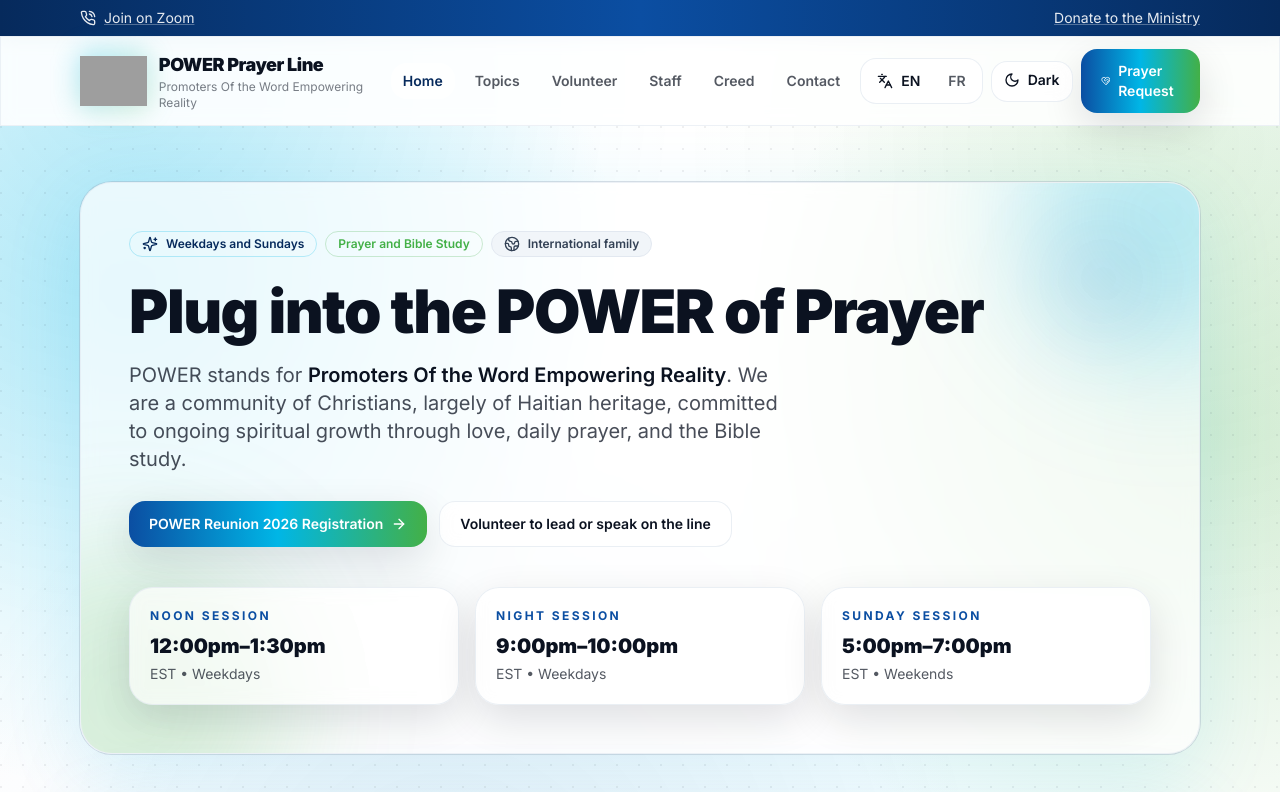
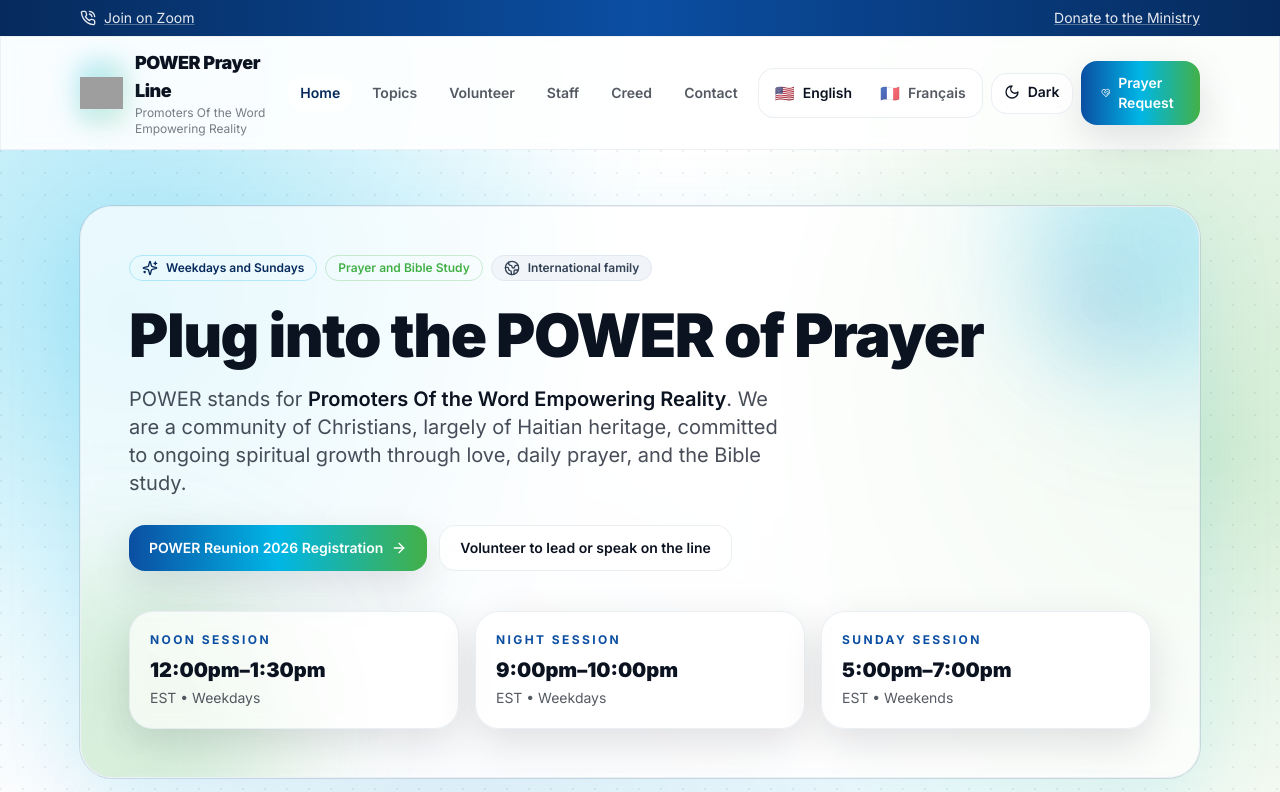
Before and after one commit to metellusa/power-prayer-line, a React (Vite) app: page / in a window 1280 px wide. Shown: the top 792 px of the page. Built offline with nearby package versions, Linux system fonts and the light colour scheme; grey boxes are pictures that could not be loaded.

Commit message:
Use flag for landuage toggle

```diff
--- a/src/components/LanguageToggle.jsx
+++ b/src/components/LanguageToggle.jsx
@@ -1,5 +1,4 @@
 import React from "react";
-import { Languages } from "lucide-react";
 import { useTranslation } from "react-i18next";
 
 export default function LanguageToggle() {
@@ -12,35 +11,39 @@ export default function LanguageToggle() {
     setLang(next);
   }
 
+  const btnBase =
+    "px-3 py-2 rounded-xl text-sm font-semibold transition inline-flex items-center gap-2";
+
   return (
     <div className="glass rounded-2xl p-1 inline-flex items-center gap-1">
       <button
         type="button"
         onClick={() => changeLanguage("en")}
         className={[
-          "px-3 py-2 rounded-xl text-sm font-semibold transition inline-flex items-center gap-2",
+          btnBase,
           lang === "en"
             ? "bg-white/80 dark:bg-white/10 text-power-ink dark:text-white"
             : "text-power-ink/70 dark:text-white/70 hover:bg-white/60 dark:hover:bg-white/10",
         ].join(" ")}
         aria-label="Switch to English"
       >
-        <Languages className="h-4 w-4" />
-        EN
+        <span className="text-base">🇺🇸</span>
+        <span className="hidden sm:inline">English</span>
       </button>
 
       <button
         type="button"
         onClick={() => changeLanguage("fr")}
         className={[
-          "px-3 py-2 rounded-xl text-sm font-semibold transition",
+          btnBase,
           lang === "fr"
             ? "bg-white/80 dark:bg-white/10 text-power-ink dark:text-white"
             : "text-power-ink/70 dark:text-white/70 hover:bg-white/60 dark:hover:bg-white/10",
         ].join(" ")}
         aria-label="Passer au français"
       >
-        FR
+        <span className="text-base">🇫🇷</span>
+        <span className="hidden sm:inline">Français</span>
       </button>
     </div>
   );
--- a/src/locales/en.json
+++ b/src/locales/en.json
@@ -135,7 +135,7 @@
         "download": "Download Flyer",
         "open": "Open Full Size",
         "tip": "Tip: On mobile, long-press the image to save it directly to your phone and share it via text or social media.",
-        "link": "../src/assets/POWER_Prayer_Line_Flyer.jpg"
+        "link": "/src/assets/POWER_Prayer_Line_Flyer.jpg"
     },
     "volunteer": {
         "title": "Volunteer to Lead or Speak",
--- a/src/locales/fr.json
+++ b/src/locales/fr.json
@@ -135,7 +135,7 @@
         "download": "Télécharger le flyer",
         "open": "Ouvrir en taille réelle",
         "tip": "Astuce : Sur mobile, maintenez votre doigt appuyé sur l’image pour l’enregistrer directement sur votre téléphone et la partager par message ou sur les réseaux sociaux.",
-        "link": "../src/assets/POWER_French_Flyer.jpg"
+        "link": "/src/assets/POWER_French_Flyer.jpg"
     },
     "volunteer": {
         "title": "Diriger ou prêcher sur la ligne",
```
